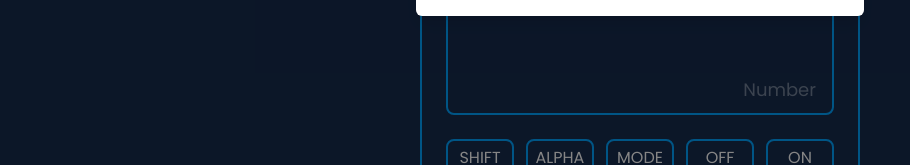
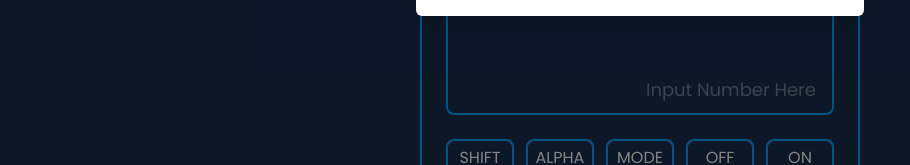
Before and after one commit to KATITB2023/mini-project-fe, a Next.js app: page / in a window 1280 px wide. Shown: the part 182-347 px from the top of the page, without its empty margins (0-910 px from the left). Built offline with nearby package versions, Linux system fonts and the light colour scheme.

Commit message:
style: change display placeholder

```diff
--- a/src/pages/index.tsx
+++ b/src/pages/index.tsx
@@ -240,7 +240,7 @@ export default function Home() {
 								<Input
 									readOnly
 									ref={displayRef}
-									placeholder={isOn ? 'Number' : 'OFF'}
+									placeholder={isOn ? 'Input Number Here' : 'OFF'}
 									textAlign='end'
 									height='auto'
 									border='none'
```
